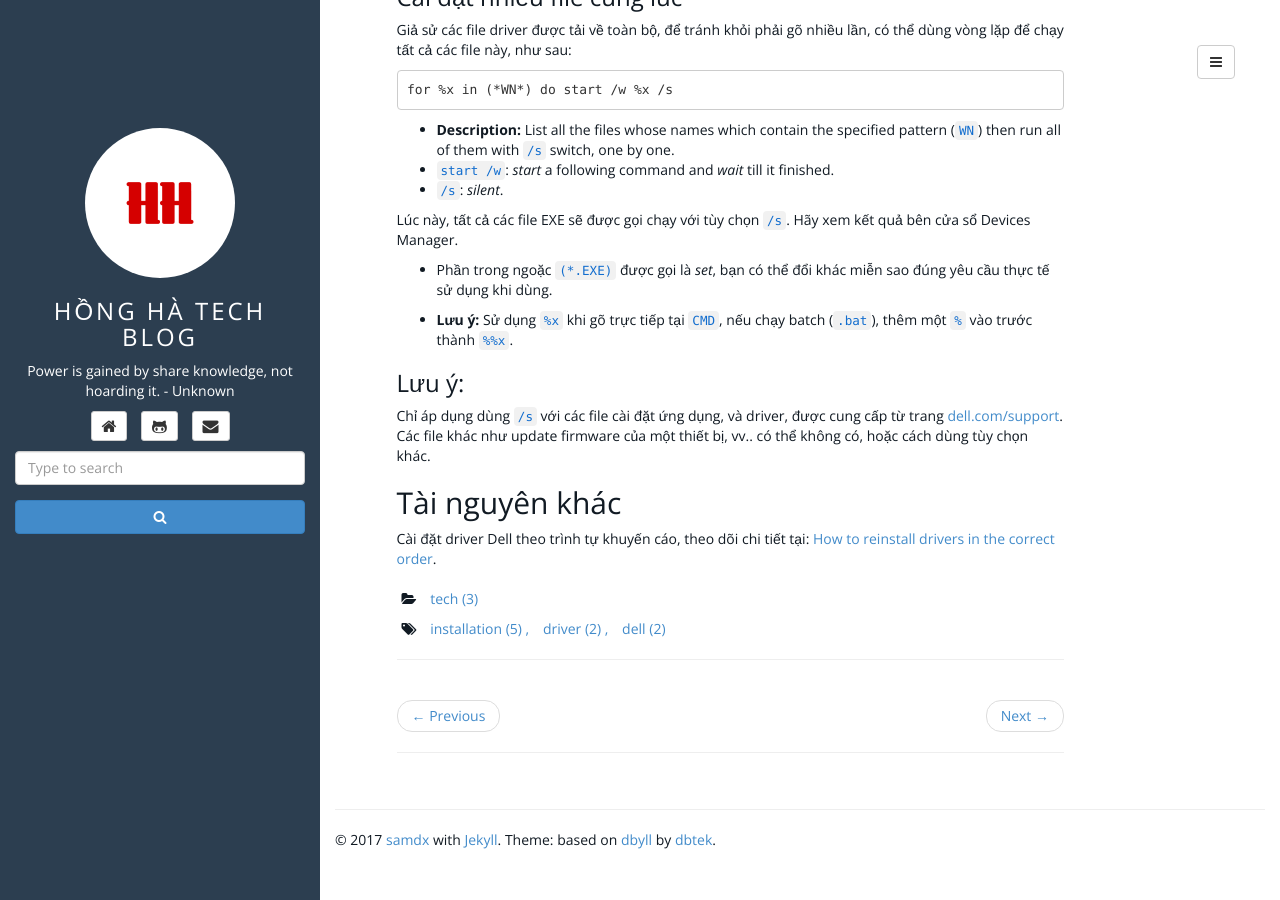
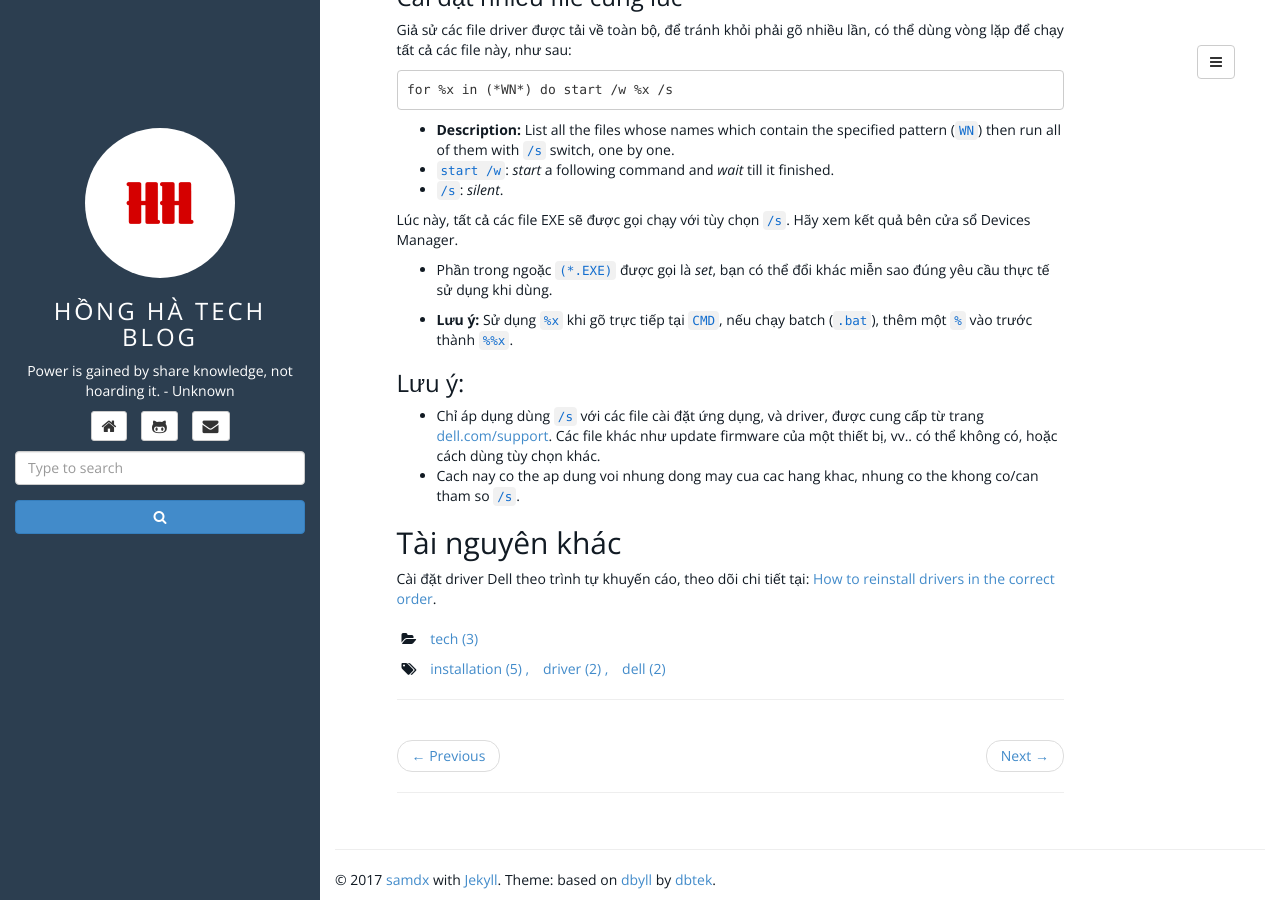
Before and after one commit to honghaco/honghaco.github.io, a Jekyll site: the page built from _posts/2016-03-25-dell-install-driver-silent.md, in a window 1280 px wide and 900 px high, scrolled down 907 px. Built offline with Jekyll 4.4.1, drawn with Linux system fonts in a browser that asks for light colours; some web fonts are replaced.

Commit message:
Update 2016-03-25-dell-install-driver-silent.md

```diff
--- a/_posts/2016-03-25-dell-install-driver-silent.md
+++ b/_posts/2016-03-25-dell-install-driver-silent.md
@@ -65,7 +65,8 @@ Lúc này, tất cả các file EXE sẽ được gọi chạy với tùy chọn
 
 ### Lưu ý:
 
-Chỉ áp dụng dùng `/s` với các file cài đặt ứng dụng, và driver, được cung cấp từ trang [dell.com/support](https://dell.com/support). Các file khác như update firmware của một thiết bị, vv.. có thể không có, hoặc cách dùng tùy chọn khác.
+- Chỉ áp dụng dùng `/s` với các file cài đặt ứng dụng, và driver, được cung cấp từ trang [dell.com/support](https://dell.com/support). Các file khác như update firmware của một thiết bị, vv.. có thể không có, hoặc cách dùng tùy chọn khác.
+- Cach nay co the ap dung voi nhung dong may cua cac hang khac, nhung co the khong co/can tham so `/s`.
 
 ## Tài nguyên khác
 
```
